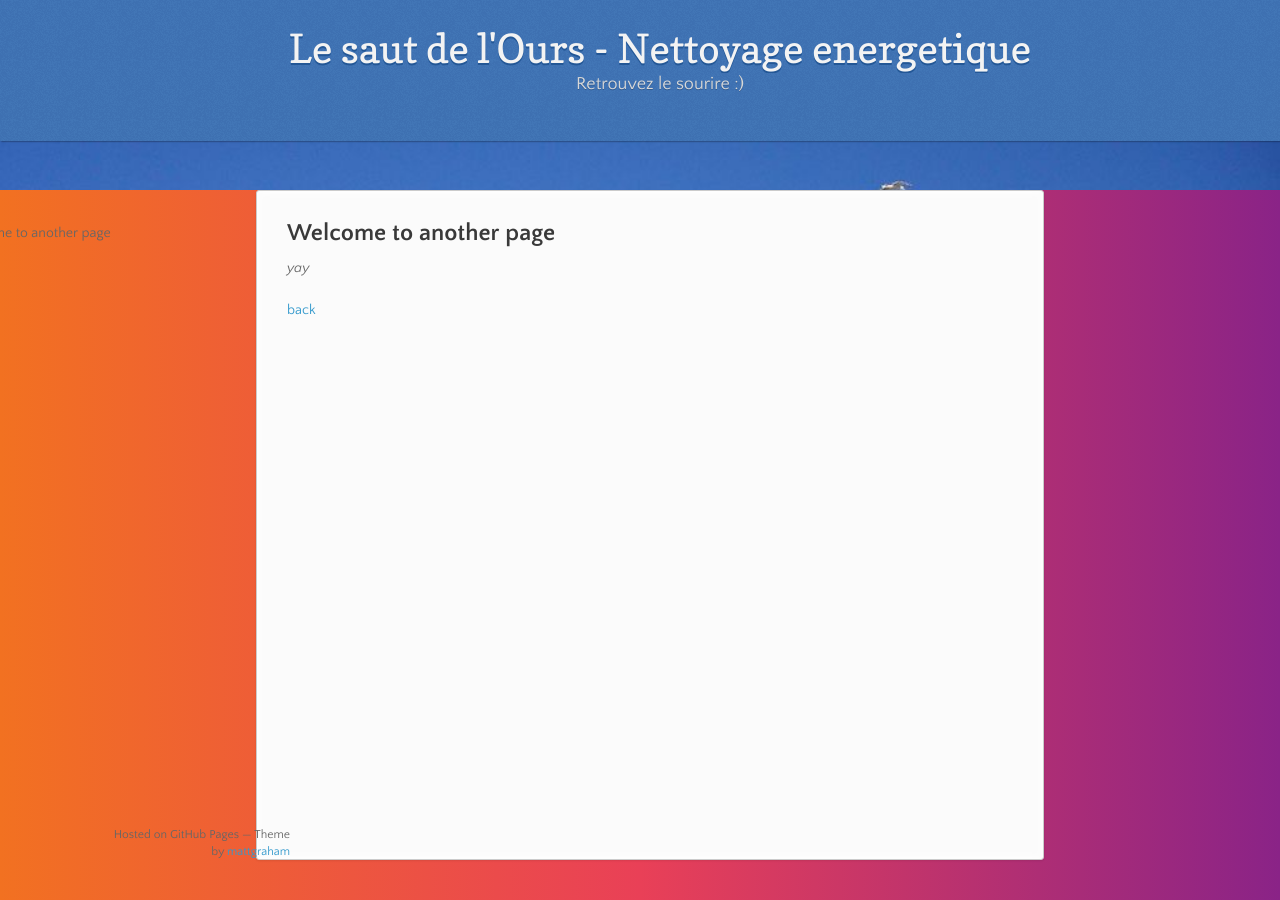
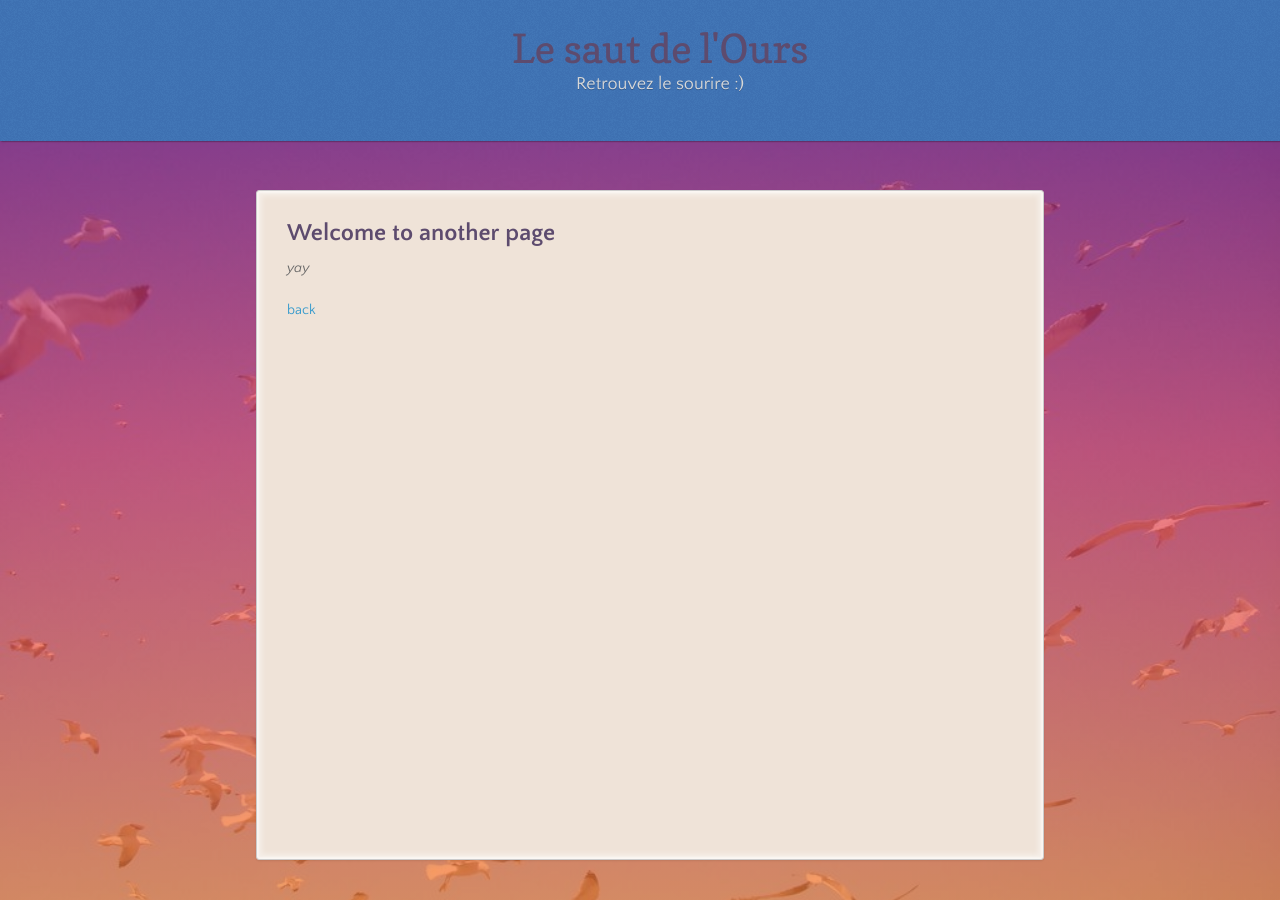
Before and after one commit to energetique/nettoyage, a Jekyll site: the page built from another-page.md, in a window 1280 px wide. Built offline with Jekyll 4.4.1, drawn with Linux system fonts in a browser that asks for light colours; our own code applies the rules of GitHub Pages for plain Markdown files.

Commit message:
css improvement

```diff
--- a/_config.yml
+++ b/_config.yml
@@ -1,4 +1,4 @@
-title: Le saut de l'Ours - Nettoyage energetique
+title: Le saut de l'Ours
 description: Retrouvez le sourire :)
 show_downloads: true
 google_analytics:
--- a/_layouts/default.html
+++ b/_layouts/default.html
@@ -41,16 +41,15 @@
       <nav>
         <ul></ul>
       </nav>
-      <section>
+      <section class="main">
         {{ content }}
-
       </section>
-      <footer>
+      <!-- <footer>
         {% if site.github.is_project_page %}
-          <!-- <p>Project maintained by <a href="{{ site.github.owner_url }}">{{ site.github.owner_name }}</a></p> -->
+           <p>Project maintained by <a href="{{ site.github.owner_url }}">{{ site.github.owner_name }}</a></p>
         {% endif %}
         <p><small>Hosted on GitHub Pages &mdash; Theme by <a href="https://twitter.com/michigangraham">mattgraham</a></small></p>
-      </footer>
+      </footer> -->
     </div>
 
     {% if site.google_analytics %}
--- a/assets/css/style.scss
+++ b/assets/css/style.scss
@@ -8,26 +8,35 @@ body {
   background-image: url(../images/9sky.JPG);
   background-size: cover;
 }
-
+header {
+  background-color: #efe3d8;
+}
+header h1 {
+  text-shadow: none;
+  color: #5d4b6e;
+}
 .wrapper {
   width: 60%;
 }
-.wrapper section {
+.main {
+  background: rgb(239, 227, 216);
   width: 94.5%;
 }
-.wrapper section img {
+.main img {
   width: 45%;
-  // float: left;
 }
-
-// .wrapper section img:nth-child( even ) {
-//   float: right;
-// }
-
+.main h1, .main h2, .main h3, .main h4, .main h5, .main h6 {
+  color: #5d4b6e;
+}
 nav {
-  left: 36%;
+  left: 1vw;
 }
-
+nav ul li.tag-h1 a {
+  color: #fff;
+}
+nav ul a {
+  color: #f2ddc9;
+}
 @media only screen and (max-width: 600px) {
   .wrapper {
     width: 100%;
@@ -39,5 +48,7 @@ nav {
   height: 100%;
   background: #8A2387;
   background: -webkit-linear-gradient(to right, #F27121, #E94057, #8A2387);
-  background: linear-gradient(to right, #F27121, #E94057, #8A2387);
+  background: linear-gradient(to top, #F27121, #E94057, #8A2387);
+  opacity: 0.7;
+  top: 0;
 }
```
Also changed, not shown: index.md (+0 -6 lines).
